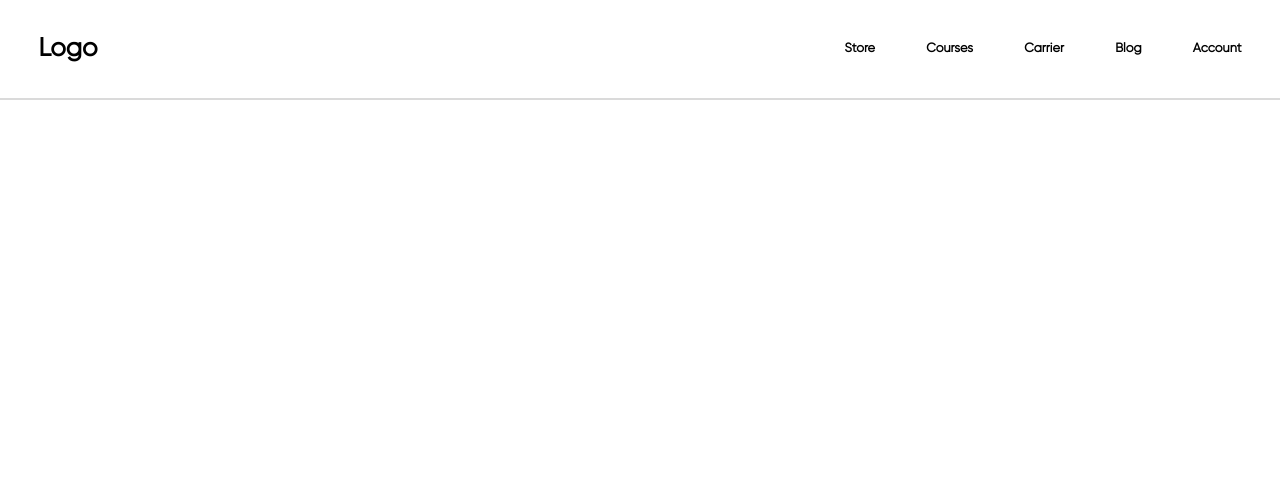
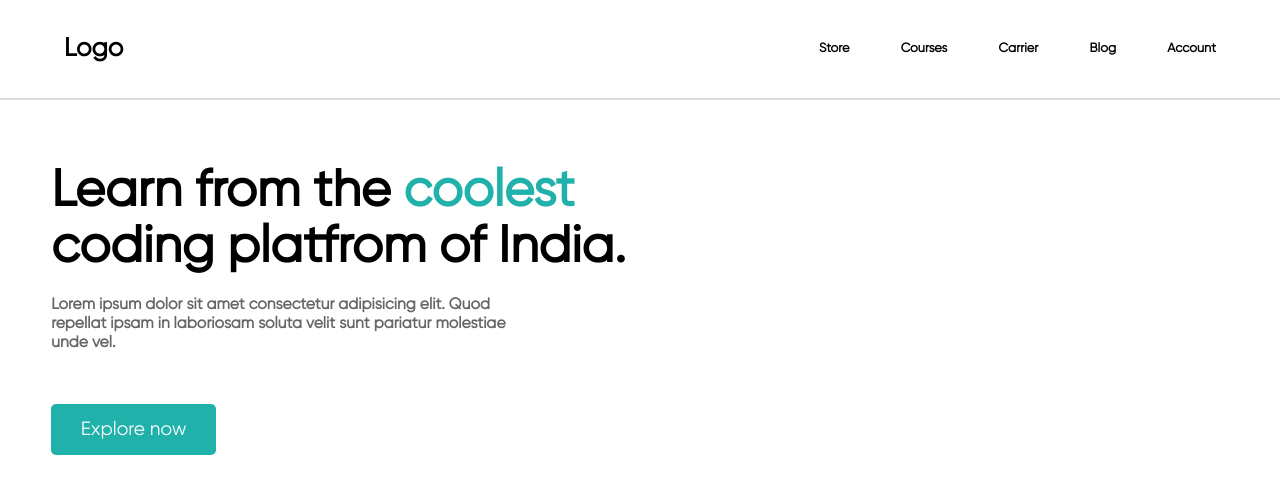
Before and after one commit to omkarcoder69/Landingpage-1, a plain HTML site: page index.html in a window 1280 px wide. Drawn offline with nearby package versions, Linux system fonts and the light colour scheme; files that its build step writes are made by us from their sources; files whose address does not match are found by name.

Commit message:
commit update-1

```diff
--- a/css/style3.css
+++ b/css/style3.css
@@ -28,7 +28,7 @@ html , body{
     display: flex;
     align-items: center;
     justify-content: space-between;
-    padding: 0 3vw;
+    padding: 0 5vw;
 }
 
 .nav-part2{
@@ -48,7 +48,50 @@ html , body{
     font-weight: 800;
     display: none;
 }
+/* main */
+.content{
+    height: 90%;
+    /* height: calc(100% - 100px); */
+    width: 100%;
+    /* background-color: royalblue; */
+    display: flex;
+}
 
+.left{
+    height: 100%;
+    width: 55%;
+    /* background-color: crimson; */
+    padding: 5vw 4vw;
+}
+.left h1{
+    font-size: 4vw;
+    line-height: 4.4vw;
+}
+.left span{
+    color: lightseagreen;
+}
+.left p{
+    font-size: 1.23vw;
+    font-weight: 600;
+    color: #666;
+    width: 80%;
+    margin-top: 1.5vw;
+    margin-bottom: 4vw;
+}
+.left button{
+    font-size: 1.5vw;
+    padding: 1.1vw 2.3vw;
+    background-color: lightseagreen;
+    color: #fff;
+    border: none;
+    border-radius: 5px;
+}
+.right{
+    height: 100%;
+    width: 45%;
+}
+
+/* responsive */
 @media (max-width:600px){
     .nav{
         background-color: lightseagreen;
@@ -60,7 +103,7 @@ html , body{
         font-size: 6vw;
     }
     .nav h4{
-       font-size: 4vw;
+       font-size: 6vw;
        display: none;
     }
 
--- a/index.html
+++ b/index.html
@@ -4,15 +4,18 @@
         <meta charset="UTF-8">
         <meta name="viewport" content="width=device-width, initial-scale=1.0">
         <title>Document</title>
-        <link rel="stylesheet" href="css/style3.css">
+        <link rel="stylesheet" href="style3.css">
         <link
             href="https://cdn.jsdelivr.net/npm/remixicon@4.5.0/fonts/remixicon.css"
             rel="stylesheet" />
     </head>
     <body>
+
         <div class="main">
 
             <!-- all things are div <nav> or <div> -->
+
+            <!-- navbar -->
             <div class="nav">
                 <h2>Logo</h2>
                 <div class="nav-part2">
@@ -25,7 +28,15 @@
                 </div>
 
             </div>
+            <div class="content">
+                <div class="left">
+                    <h1>Learn from the <span>coolest</span> coding platfrom of India.</h1>
+                    <p>Lorem ipsum dolor sit amet consectetur adipisicing elit. Quod repellat ipsam in laboriosam soluta velit sunt pariatur molestiae unde vel.</p>
+                    <button>Explore now</button>
+                </div>
+                <div class="right"></div>
+            </div>
+        </div>
 
-        </div>
     </body>
 </html>
```
